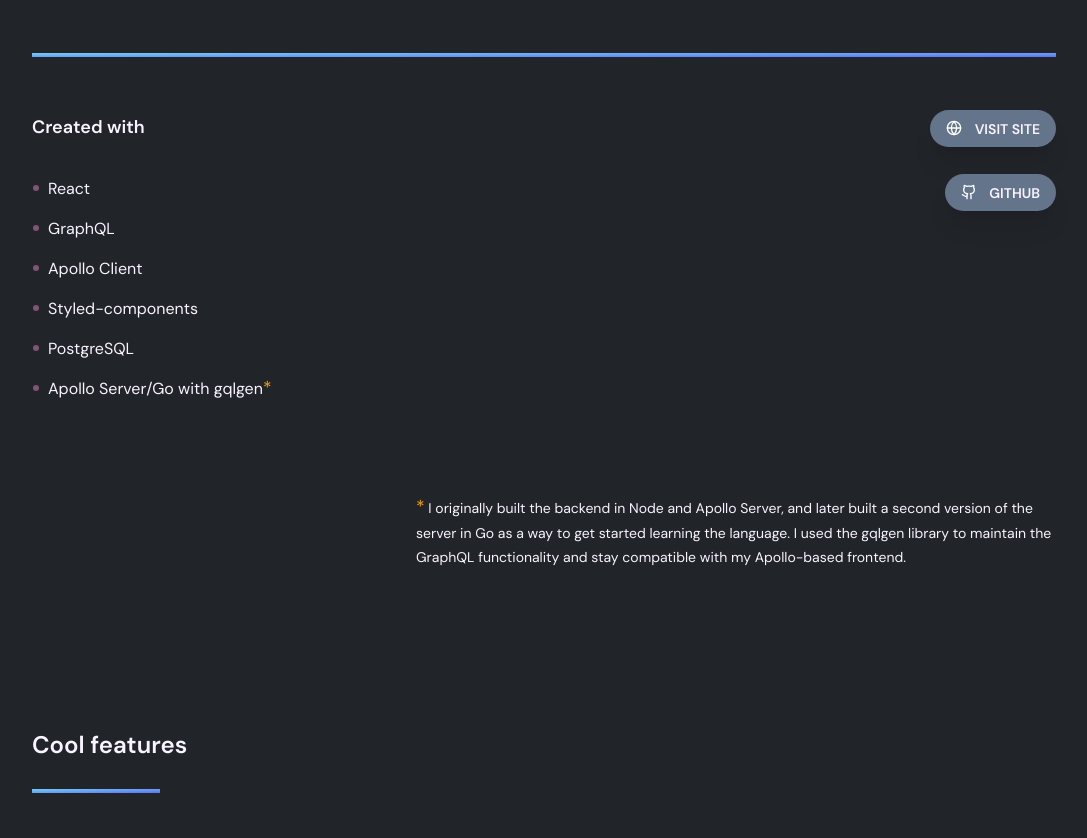
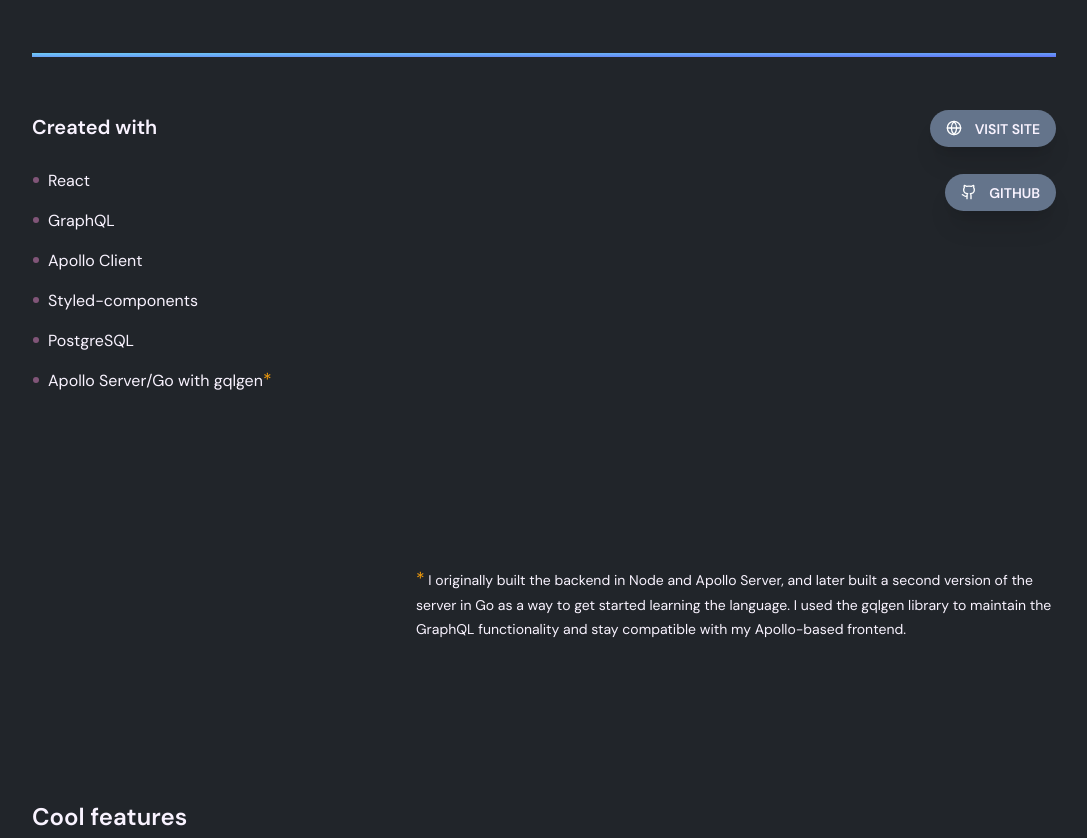
Before and after one commit to laurakcleve/portfolio, an Astro site: page /meal-app in a window 1280 px wide. Shown: the part 702-1540 px from the top of the page, without its empty margins (96-1183 px from the left). Built offline with nearby package versions, Linux system fonts and the light colour scheme; Astro itself is replaced by a stand-in of ours.

Commit message:
Fix minor style issues

```diff
--- a/src/pages/meal-app.astro
+++ b/src/pages/meal-app.astro
@@ -46,7 +46,7 @@
   <Section>
     <div class='xs:flex xs:flex-wrap'>
       <div class='xs:grow mb-20'>
-        <h3 class='mb-8 text-lg font-semibold'>Created with</h3>
+        <h2 class='mb-6 text-xl font-semibold'>Created with</h2>
         <ul>
           <ListItem>React</ListItem>
           <ListItem>GraphQL</ListItem>
@@ -73,7 +73,7 @@
       </div>
     </div>
 
-    <div class='text-sm mb-12 ml-12 sm:ml-24 md:ml-48 lg:ml-96 leading-6'>
+    <div class='mt-20 mb-12 ml-12 sm:ml-24 md:ml-48 lg:ml-96 text-sm leading-6'>
       <span class='text-lg text-amber-500'>*</span> I originally built the backend
       in Node and Apollo Server, and later built a second version of the server in
       Go as a way to get started learning the language. I used the gqlgen library
@@ -84,7 +84,6 @@
 
   <Section>
     <Heading>Cool features</Heading>
-    <!-- <div class='grid grid-cols-[1fr_2fr] gap-24'> -->
     <div class='flex flex-wrap mb-20'>
       <div class='lg:basis-3/5'>
         <Picture
--- a/src/pages/nemesis-ai.astro
+++ b/src/pages/nemesis-ai.astro
@@ -1,18 +1,18 @@
 ---
 import { Picture } from '@astrojs/image/components'
+
 import ProjectLayout from '../layouts/ProjectLayout.astro'
 import Section from '../components/Section.astro'
 import SiteLink from '../components/project-links/SiteLink.astro'
 import GithubLink from '../components/project-links/GithubLink.astro'
-import screenshotFullWithAnswer from '../images/nemesis-ai/thumbnail.jpg'
+import ListItem from '../components/ListItem.astro'
+import Heading from '../components/Heading.astro'
+
 import screenshotMobile from '../images/nemesis-ai/nem-mobile.png'
-import nem1 from '../images/nemesis-ai/nem-1.png'
 import nem1NoBg from '../images/nemesis-ai/nem-1-no-bg.png'
 import nem3 from '../images/nemesis-ai/nem-3.png'
 import nemDoc1 from '../images/nemesis-ai/nem-doc-1.png'
 import nemDoc2 from '../images/nemesis-ai/nem-doc-2.png'
-import ListItem from '../components/ListItem.astro'
-import Heading from '../components/Heading.astro'
 ---
 
 <ProjectLayout title='Nemesis AI | Laura Cleveland'>
@@ -48,7 +48,7 @@
 
   <Section>
     <div class='xs:flex xs:flex-wrap'>
-      <div class='grow mr-16 mb-10'>
+      <div class='xs:grow'>
         <h2 class='mb-6 text-xl font-semibold'>Created with</h2>
         <ul>
           <ListItem>Python</ListItem>
```
